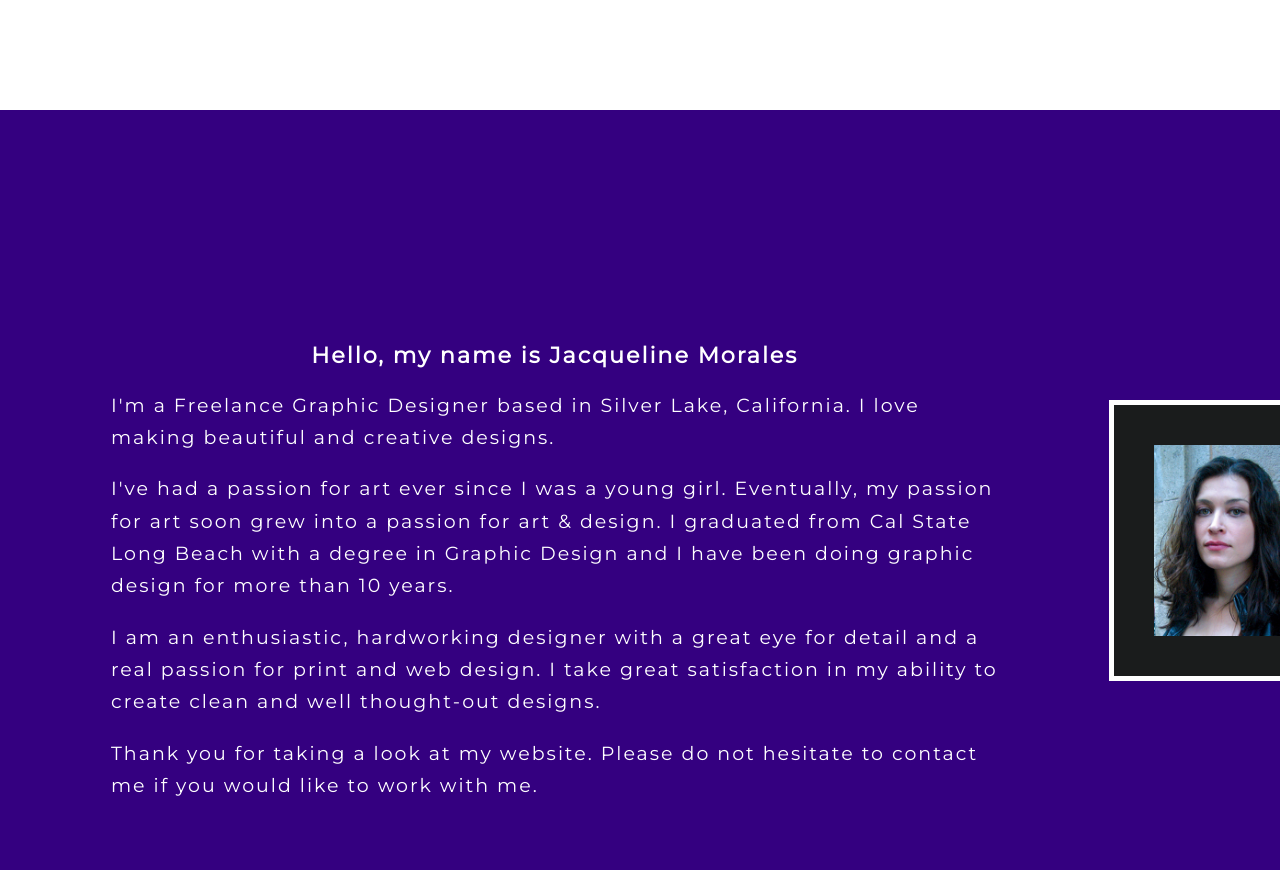
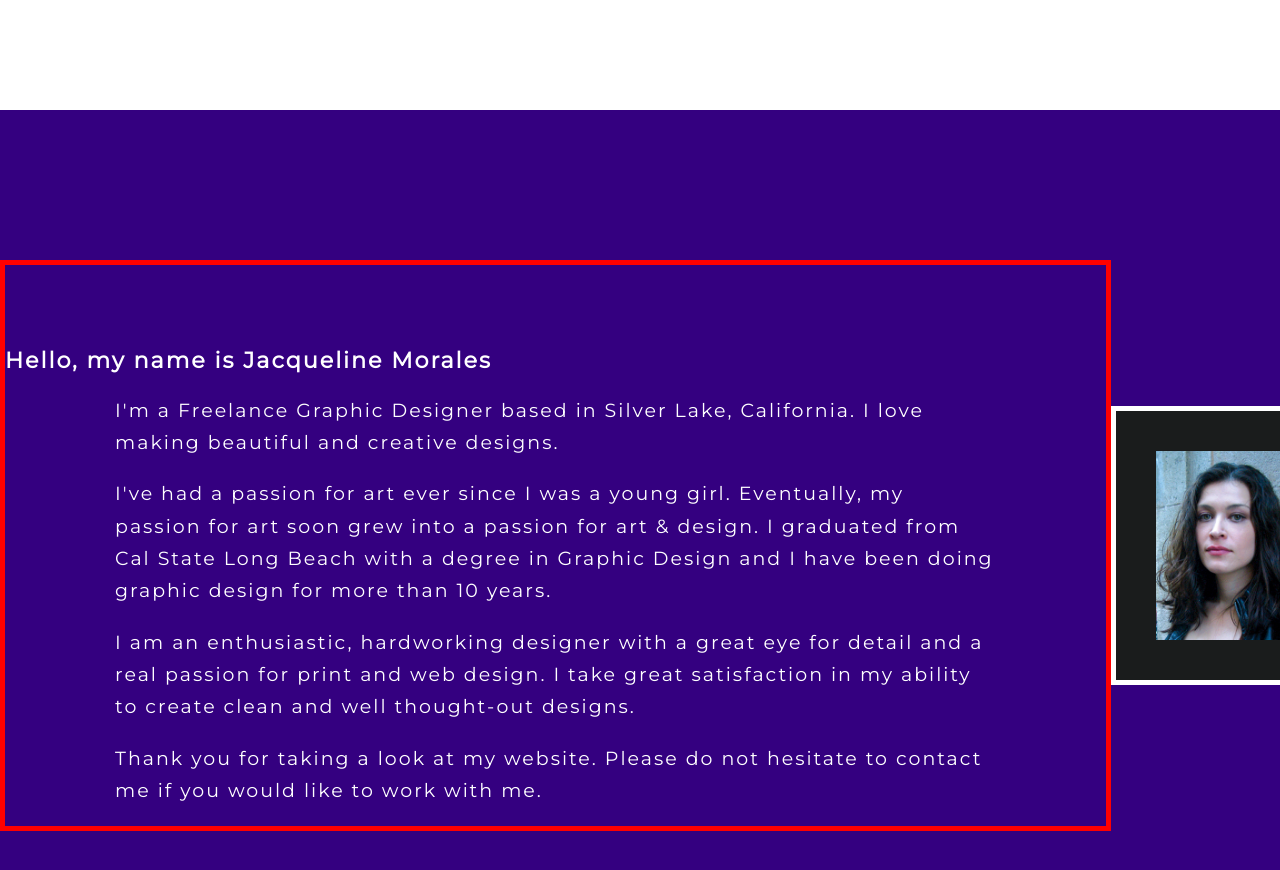
Before and after one commit to zeny11-11/jmorales, a Jekyll site: the page built from index.html, in a window 1280 px wide and 900 px high, scrolled down 4165 px. Shown: the top 870 px of the window. Built offline with Jekyll 4.4.1, drawn with Linux system fonts in a browser that asks for light colours; nearby versions of some CDN libraries; some web fonts are replaced; Markdown is read by kramdown in place of the engine named in the settings; grey boxes are pictures that could not be loaded.

Commit message:
Update stylesheet.css

```diff
--- a/css/stylesheet.css
+++ b/css/stylesheet.css
@@ -496,7 +496,12 @@ filter: progid:DXImageTransform.Microsoft.gradient( startColorstr='#340080', end
 	 margin:0 auto;
 	 padding-top:80px;
 	 text-align:center;
+	border:red solid thick;
 
+}
+
+.about_div1 h3 {
+	text-align:left;
 }
 
 .about_div1 p {
```
